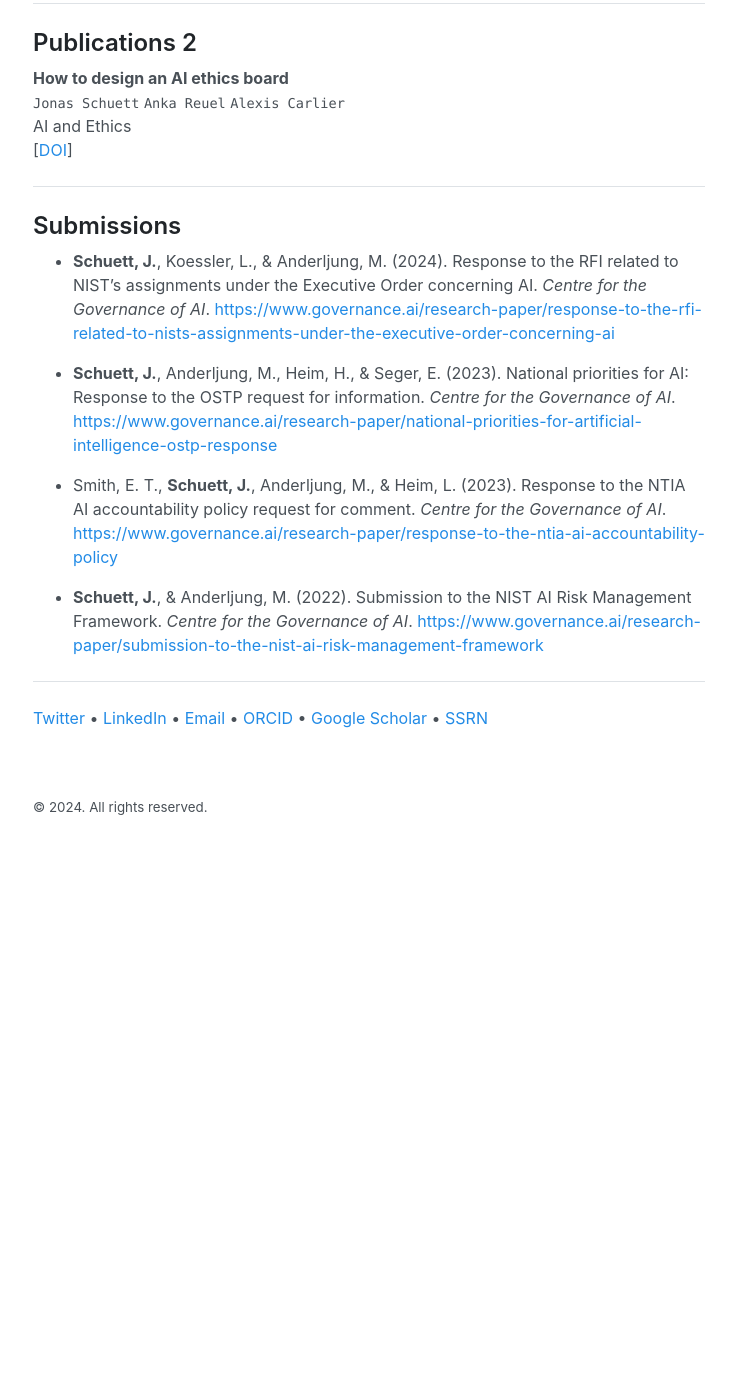
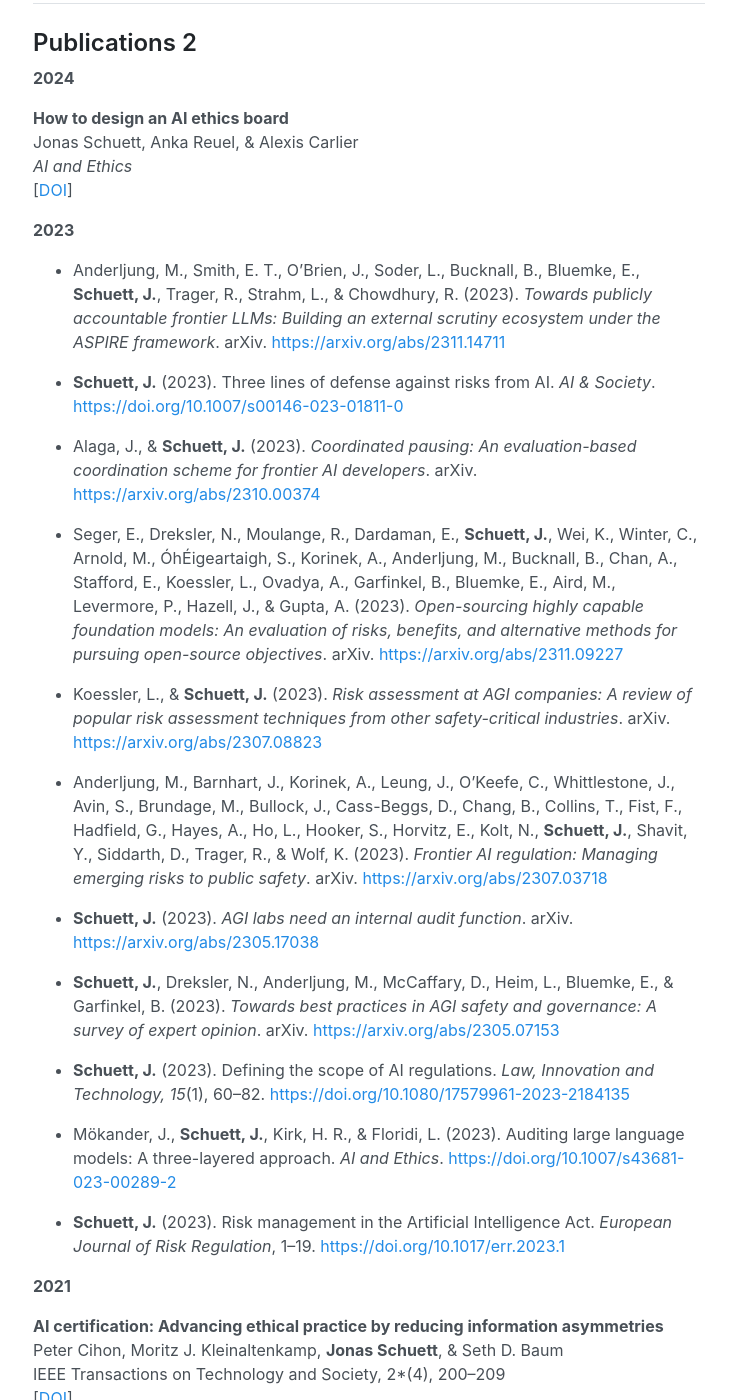
Before and after one commit to jonasschuett/jonasschuett.github.io, a Jekyll site: the page built from _posts/2020-04-04-introduction.md, in a window 1280 px wide and 1400 px high, scrolled down 7746 px. Shown: the whole window, without its empty margins (271-1007 px from the left). Built offline with Jekyll 4.4.1, drawn with Linux system fonts in a browser that asks for light colours; nearby versions of some CDN libraries; before the commit the page ends 8612 px from its top, so only the background shows below that; some of the changed text lies outside the part shown.

Commit message:
Update 2020-04-04-introduction.md

```diff
--- a/_posts/2020-04-04-introduction.md
+++ b/_posts/2020-04-04-introduction.md
@@ -153,10 +153,49 @@ Previous research projects:
 
 ## Publications 2
 
+**2024**
+
 **How to design an AI ethics board** <br>
-`Jonas Schuett` `Anka Reuel` `Alexis Carlier` <br>
-AI and Ethics <br>
+Jonas Schuett, Anka Reuel, & Alexis Carlier <br>
+*AI and Ethics* <br>
 [[DOI](https://doi.org/10.1007/s43681-023-00409-y)]
+
+**2023**
+
+
+- Anderljung, M., Smith, E. T., O’Brien, J., Soder, L., Bucknall, B., Bluemke, E., **Schuett, J.**, Trager, R., Strahm, L., & Chowdhury, R. (2023). *Towards publicly accountable frontier LLMs: Building an external scrutiny ecosystem under the ASPIRE framework*. arXiv. <https://arxiv.org/abs/2311.14711>
+
+- **Schuett, J.** (2023). Three lines of defense against risks from AI. *AI & Society*. <https://doi.org/10.1007/s00146-023-01811-0>
+
+- Alaga, J., & **Schuett, J.** (2023). *Coordinated pausing: An evaluation-based coordination scheme for frontier AI developers*. arXiv. <https://arxiv.org/abs/2310.00374>
+
+- Seger, E., Dreksler, N., Moulange, R., Dardaman, E., **Schuett, J.**, Wei, K., Winter, C., Arnold, M., ÓhÉigeartaigh, S., Korinek, A., Anderljung, M., Bucknall, B., Chan, A., Stafford, E., Koessler, L., Ovadya, A., Garfinkel, B., Bluemke, E., Aird, M., Levermore, P., Hazell, J., & Gupta, A. (2023). *Open-sourcing highly capable foundation models: An evaluation of risks, benefits, and alternative methods for pursuing open-source objectives*. arXiv. <https://arxiv.org/abs/2311.09227>
+
+- Koessler, L., & **Schuett, J.** (2023). *Risk assessment at AGI companies: A review of popular risk assessment techniques from other safety-critical industries*. arXiv. <https://arxiv.org/abs/2307.08823>
+
+- Anderljung, M., Barnhart, J., Korinek, A., Leung, J., O’Keefe, C., Whittlestone, J., Avin, S., Brundage, M., Bullock, J., Cass-Beggs, D., Chang, B., Collins, T., Fist, F., Hadfield, G., Hayes, A., Ho, L., Hooker, S., Horvitz, E., Kolt, N., **Schuett, J.**, Shavit, Y., Siddarth, D., Trager, R., & Wolf, K. (2023). *Frontier AI regulation: Managing emerging risks to public safety*. arXiv. <https://arxiv.org/abs/2307.03718>
+
+- **Schuett, J.** (2023). _AGI labs need an internal audit function_. arXiv. <https://arxiv.org/abs/2305.17038>
+
+- **Schuett, J.**, Dreksler, N., Anderljung, M., McCaffary, D., Heim, L., Bluemke, E., & Garfinkel, B. (2023). *Towards best practices in AGI safety and governance: A survey of expert opinion*. arXiv. <https://arxiv.org/abs/2305.07153>
+
+- **Schuett, J.** (2023). Defining the scope of AI regulations. *Law, Innovation and Technology, 15*(1), 60–82. [https://doi.org/10.1080/17579961-2023-2184135](https://doi.org/10.1080/17579961.2023.2184135)
+
+- Mökander, J., **Schuett, J.**, Kirk, H. R., & Floridi, L. (2023). Auditing large language models: A three-layered approach. *AI and Ethics*. <https://doi.org/10.1007/s43681-023-00289-2>
+
+- **Schuett, J.** (2023). Risk management in the Artificial Intelligence Act. *European Journal of Risk Regulation*, 1–19. <https://doi.org/10.1017/err.2023.1>
+
+**2021**
+
+**AI certification: Advancing ethical practice by reducing information asymmetries** <br>
+Peter Cihon, Moritz J. Kleinaltenkamp, **Jonas Schuett**, & Seth D. Baum <br>
+IEEE Transactions on Technology and Society, 2*(4), 200–209 <br>
+[[DOI](https://doi.org/10.1109/TTS.2021.3077595)]
+
+**Corporate governance of artificial intelligence in the public interest** <br>
+Peter Cihon, **Jonas Schuett**, & Seth D. Baum <br>
+*Information, 12*(7), 275 <br>
+[[DOI](https://doi.org/10.3390/info12070275)]
 
 ---
 
```
